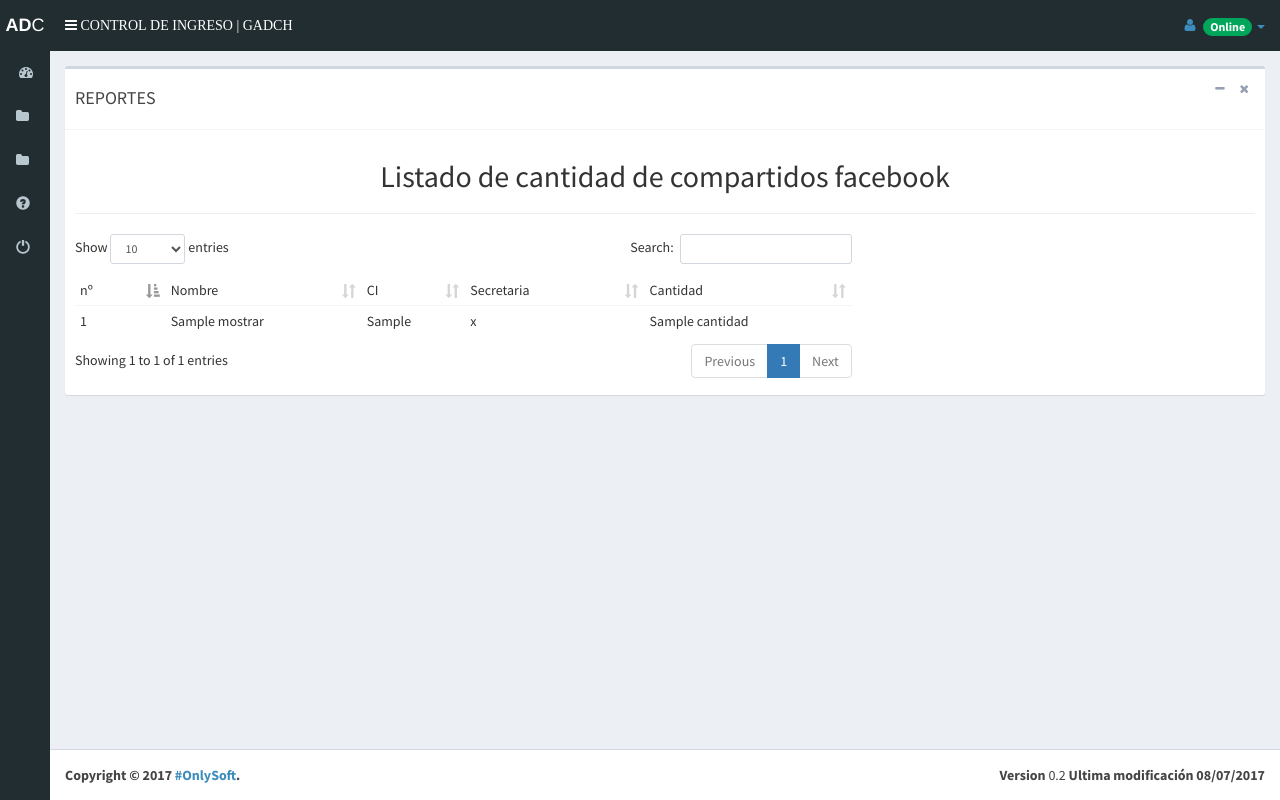
After one commit to veypirata/gadch, a CodeIgniter app: the page made by application/views/admin/admin_reportefacebook.php in a window 1280 px wide. The commit adds this page. Run offline with CodeIgniter, Linux system fonts and the light colour scheme; tables that the repository leaves empty or names only in its code hold one stand-in row (values such as "Sample post"); the template is opened without the code that fills it: most values are stand-ins (such as "Sample title", 1, 10 or a date in 2020).

Commit message:
04-10-mery
1

```diff
--- a/application/views/admin/admin_funcionario.php
+++ b/application/views/admin/admin_funcionario.php
@@ -19,18 +19,14 @@ include'inc/include.php';
                             <div class="col-md-12">
                               <center>
                                 <h2>Listar Trabajadores</h2><hr>
-
                               </center>
                             </div>
                           </div>
-                            <div class="row">
+                     <div class="row">
                               <div class="col-md-8" id="listar_redes">
                                 <center>
-
                                   <input type="submit"  id="holaa" name="" value="prueba">
-
                                </center>
-
                                <table id="tabla" class="display table table-condensed" collspacign="0" width="100%">
                                 <thead>
                                  <tr >
--- /dev/null
+++ b/application/views/admin/admin_reportefacebook.php
@@ -0,0 +1,63 @@
+<?php include'inc/header.php'; ?>
+<?php include'inc/menu.php';
+include'inc/include.php';
+$input=new funciones();
+$db_default= $this->load->database('funcionarios', TRUE);?>
+    <div class="row">
+        <div class="col-md-12">
+            <div class="box">
+                <div class="box-header with-border">
+                  <p><h3 class="box-title ">REPORTES </h3></p>
+                  <div class="box-tools pull-right">
+                    <button class="btn btn-box-tool" data-widget="collapse"><i class="fa fa-minus"></i></button>
+                    <button class="btn btn-box-tool" data-widget="remove"><i class="fa fa-times"></i></button>
+                  </div>
+                </div>
+            <!-- /.box-header -->
+                <div class="box-body">
+                    <div class="row">
+                        <div class="col-md-12">
+                          <center>
+                            <h2>Listado de cantidad de compartidos facebook</h2><hr>
+                          </center>
+                        </div>
+                    </div>
+                    <div class="row">
+                      <div class="col-md-8" id="listar_redes">
+                      <table id="tabla" class="display table table-condensed" collspacign="0" width="100%">
+                        <thead>
+                         <tr >
+                           <td>nº</td>
+                           <td>Nombre</td>
+                           <td>CI</td>
+                           <td>Secretaria</td>
+                           <td>Cantidad</td>
+                         </tr>
+                        </thead>
+                        <tbody>
+                          <?php $n=0; foreach ($mostrar->result_array()  as  $row)
+                          {
+                            $id_c=$row['id_c'];
+                           $n++;
+                           ?>
+                         <tr>
+                             <td><?php echo $n;?></td>
+                             <td><?php echo $row['nombreT'];?></td>
+                             <td><?php echo $row['ci'];?></td>
+                             <td><?php echo $row['secretaria'];?></td>
+                             <td><?php echo $row['cantidad'];?></td>
+                         </tr>
+                           <?php } ?>
+                        </tbody>
+                       </table>
+                      </div>
+                    </div>
+                </div>
+            </div>
+        </div>
+    </div>
+    <script type="text/javascript">
+      var base_url='<?php echo base_url(); ?>';
+    </script>
+    <?php include'inc/footer.php'; ?>
+    <?php include'inc/pie.php'; ?>
--- a/application/views/admin/inc/menu.php
+++ b/application/views/admin/inc/menu.php
@@ -61,6 +61,20 @@
 
               </ul>
             </li>
+<!--Nuevo menu para mostrar sobre los datos de facebook----------------------------------------------->
+        <li class="treeview">
+            <a href="#">
+                <i class="fa fa-folder"></i>
+                    <span>Mostrar datos</span>
+                <i class="fa fa-angle-left pull-right"></i>
+            </a>
+            <ul class="treeview-menu">
+                <li><a data-toggle="modal" href="#" data-target="#compartirfacebooks" ><i class="glyphicon glyphicon-circle-arrow-right"></i>Compartido Secretaria</a></li><!--compartirfacebook ------hace referencia ms abajo -->
+                <li><a data-toggle="modal" href="#" data-target="#compartirfacebookd" ><i class="glyphicon glyphicon-circle-arrow-right"></i>Compartido Dirección</a></li>
+                <li><a data-toggle="modal" href="<?php echo base_url();?>index.php/admin_gadch/mostrarreporte" data-whatever="@getbootstrap"><i class="glyphicon glyphicon-question-sign"></i>Mostrar Reporte</a></li>
+            </ul>
+        </li>
+<!--Fin menu mostrar datos de facebook---------------------------------------------------------------->
             <?php $cargo=$this->session->userdata('s_cargo');
               if($cargo!=0){
                ?>
@@ -83,6 +97,7 @@
                 <small class="label pull-right bg-yellow">!</small>
               </a>
             </li>
+
             <li>
               <a href="<?php echo base_url();?>index.php/admin_control/salir">
                 <i class="glyphicon glyphicon-off"></i> <span>Cerrar Session</span>
@@ -120,11 +135,8 @@
                   </form>
                 </center>
             </div>
-
         </div>
     </div>
-
-
 
     <div class="modal fade" id="ReportesA" >
         <div class="modal-dialog" role="document">
@@ -184,7 +196,6 @@
                       </form>
                     </center>
                     </div>
-
         </div>
     </div>
 
@@ -206,9 +217,89 @@
                    </form>
                 </center>
             </div>
-
         </div>
     </div>
+<!--Nuevo MODAL FADE para mostrar sobre los datos de facebook----------------------------------------------->
+ <div class="modal fade" id="compartirfacebooks" >
+        <div class="modal-dialog" role="document">
+          <div class="modal-content">
+            <div class="modal-header">
+              <button type="button" class="close" data-dismiss="modal" aria-label="Close"><span aria-hidden="true">&times;</span></button>
+              <h4 class="modal-title" id="exampleModalLabel">Cantidad de compartidos por fechas</h4>
+            </div>
+            <center>
+            <form class="form-horizontal" method="POST" action="<?php echo base_url();?>index.php/admin_gadch/m_secretaria_facebook">
+            <div class="form-group">
+               <label for="inputPassword3" class="col-sm-4 control-label">SECRETARIA</label>
+               <div class="col-sm-5">
+                   <?php include('secretaria.php'); ?>
+                   <br>
+               </div>
+            </div>
+            <div class="form-group">
+                <div class="col-sm-offset-2 col-sm-9">
+                    <button type="submit" class="btn btn-default">Mostrar</button>
+                </div>
+            </div>
+            </form>
+            </center>
+            </div>
+          </div>
+    </div>
+<div class="modal fade" id="compartirfacebookd" >
+        <div class="modal-dialog" role="document">
+          <div class="modal-content">
+            <div class="modal-header">
+              <button type="button" class="close" data-dismiss="modal" aria-label="Close"><span aria-hidden="true">&times;</span></button>
+              <h4 class="modal-title" id="exampleModalLabel">Cantidad de compartidos por fechas</h4>
+            </div>
+            <center>
+            <form class="form-horizontal" method="POST" action="<?php echo base_url();?>index.php/admin_gadch/m_direccion_facebook">
+            <div class="form-group">
+               <label for="inputPassword3" class="col-sm-4 control-label">DIRECCION</label>
+               <div class="col-sm-5">
+                   <?php include('direccion.php'); ?>
+                   <br>
+               </div>
+            </div>
+            <div class="form-group">
+                <div class="col-sm-offset-2 col-sm-9">
+                    <button type="submit" class="btn btn-default">Mostrar</button>
+                </div>
+            </div>
+            </form>
+            </center>
+            </div>
+          </div>
+    </div>
+    <div class="modal fade" id="secretariareporte" >
+        <div class="modal-dialog" role="document">
+          <div class="modal-content">
+            <div class="modal-header">
+              <button type="button" class="close" data-dismiss="modal" aria-label="Close"><span aria-hidden="true">&times;</span></button>
+              <h4 class="modal-title" id="exampleModalLabel">Cantidad de compartidos por fechas</h4>
+            </div>
+            <center>
+            <form class="form-horizontal" method="POST" action="<?php echo base_url();?>index.php/admin_gadch/mostrarreporte">
+            <div class="form-group">
+               <label for="inputPassword3" class="col-sm-4 control-label">SECRETARIA</label>
+               <div class="col-sm-5">
+                   <?php include('secretaria.php'); ?>
+                   <br>
+               </div>
+            </div>
+
+            <div class="form-group">
+                <div class="col-sm-offset-2 col-sm-9">
+                    <button type="submit" class="btn btn-default">Mostrar</button>
+                </div>
+            </div>
+            </form>
+            </center>
+            </div>
+          </div>
+    </div>
+<!--Fin MODAL FADE para mostrar sobre los datos de facebook--------------------------------------------------->
 
        <!--Contenido-->
       <!-- Content Wrapper. Contains page content -->
```
Also changed, not shown: application/controllers/Admin_gadch.php (+32 -4 lines), application/models/Madmin_gadch.php (+14 -0 lines). Lines whose indentation alone changed are shown as unchanged.
